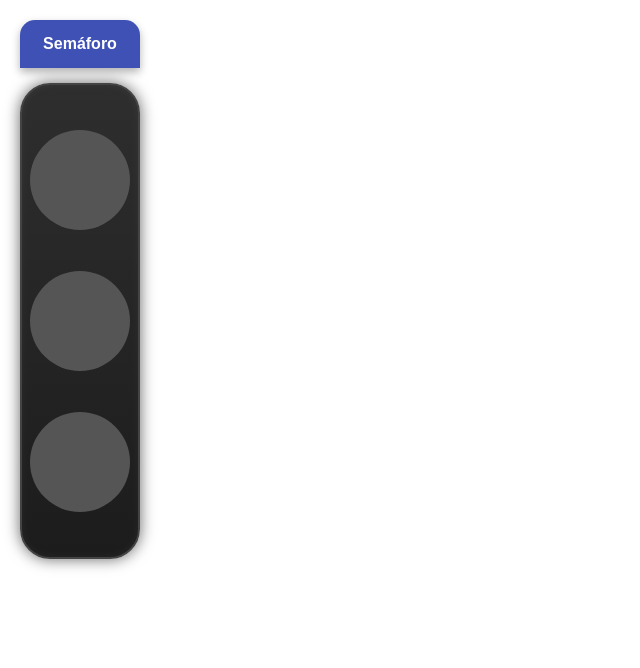
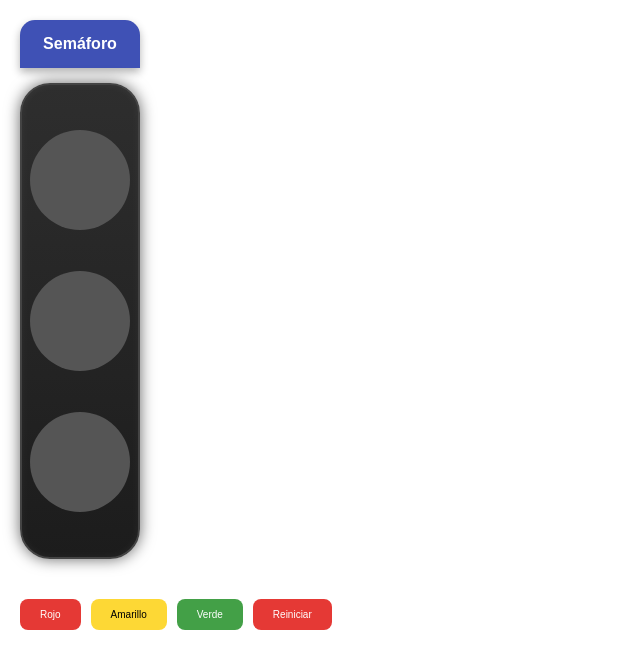
Before and after one commit to Macalderas/semaforo_tecnico, a website with bundled scripts: page index.html in a window 1280 px wide. Shown: the whole page, without its empty margins (0-640 px from the left). Built offline with nearby package versions, Linux system fonts and the light colour scheme; no server answers.

Commit message:
union con la rama botones

```diff
--- /dev/null
+++ b/botones/botones.css
@@ -0,0 +1,28 @@
+.botonera {
+  display: flex;
+  gap: 1rem;
+  margin-top: 4rem;
+}
+
+.boton {
+  padding: 1rem 2rem;
+  font-size: 1rem;
+  color: white;
+  border: none;
+  border-radius: 8px;
+  cursor: pointer;
+  transition: background 0.3s;
+}
+
+.rojo {
+  background-color: #e53935;
+}
+
+.amarillo {
+  background-color: #fdd835;
+  color: black;
+}
+
+.verde {
+  background-color: #43a047;
+}
--- /dev/null
+++ b/botones/botones.js
@@ -0,0 +1,31 @@
+export function crearBotones() {
+  const contenedor = document.createElement('div');
+  contenedor.classList.add('botonera');
+
+  const colores = ['rojo', 'amarillo', 'verde'];
+  const nombres = ['Rojo', 'Amarillo', 'Verde', 'Reiniciar'];
+
+  const botones = nombres.map((nombre, index) => {
+
+    const btn = document.createElement('button');
+    btn.textContent = nombre;
+    btn.classList.add('boton');
+
+    if (index < 3) {
+      btn.classList.add(colores[index]);
+    } else {
+      btn.classList.add('rojo');
+    }
+
+    contenedor.appendChild(btn);
+    return btn;
+  });
+
+  botones[3].addEventListener('click', () => {
+    botones[0].classList.add('rojo');
+    botones[1].classList.remove('amarillo');
+    botones[2].classList.remove('verde');
+  });
+
+  return contenedor;
+}
--- a/header/header.js
+++ b/header/header.js
@@ -7,4 +7,5 @@ export function crearHeader() {
   titulo.textContent = 'Semáforo';
 
   header.appendChild(titulo);
-  return header;}
+  return header;
+}
--- a/index.css
+++ b/index.css
@@ -15,7 +15,6 @@
   position: relative;
   transition: transform 0.3s ease;
 
-    margin-top: 1.5rem;
 }
 
 .contenedor-semaforo:hover {
--- a/index.html
+++ b/index.html
@@ -5,11 +5,15 @@
     <meta name="viewport" content="width=device-width, initial-scale=1.0">
     <title>Semaforo</title>
     <link rel="stylesheet" href="config/config.css">
+
+
      <link rel="stylesheet" href="contenedor/amarrillo/amarillo.css">
     <link rel="stylesheet" href="contenedor/verde/verde.css">
      <link rel="stylesheet" href="contenedor/rojo/rojo.css">
+
      <link rel="stylesheet" href="index.css">
      <link rel="stylesheet" href="header/header.css">
+     <link rel="stylesheet" href="botones/botones.css">
 </head>
 <body>
 <main id="root"></main>
--- a/index.js
+++ b/index.js
@@ -2,6 +2,7 @@ import { primerColor } from "./contenedor/amarrillo/amarillo.js";
 import { segundoColor } from "./contenedor/rojo/rojo.js";
 import { tercerColor } from "./contenedor/verde/verde.js";
 import { crearHeader } from "./header/header.js";
+import { crearBotones } from "./botones/botones.js";
 
 // Import Firebase módulos desde CDN URLs
 import { initializeApp } from "https://www.gstatic.com/firebasejs/9.22.2/firebase-app.js";
@@ -31,6 +32,7 @@ contenedorSemaforo.classList.add('contenedor-semaforo');
 
 root.appendChild(crearHeader());
 root.appendChild(contenedorSemaforo);
+root.appendChild(crearBotones());
 
 const luzAmarilla = primerColor();  // Elemento amarillo
 const luzRoja = segundoColor();     // Elemento rojo
```
Also changed, not shown: header/header.css (line endings or trailing spaces).
